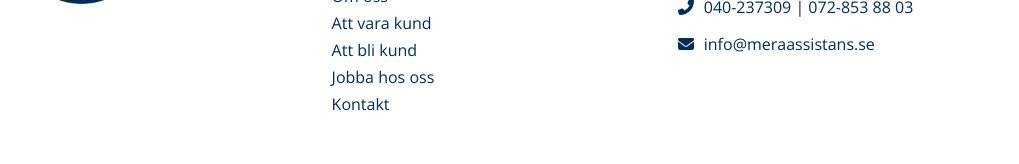
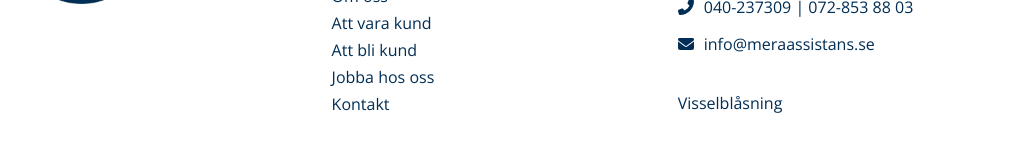
Before and after one commit to alexlarsson98/MeraAssistans, a React (Create React App) app: page / in a window 1280 px wide. Shown: the part 2690-2854 px from the top of the page, without its empty margins (130-1149 px from the left). Built offline with nearby package versions, Linux system fonts and the light colour scheme; no server answers.

Commit message:
visselblåsare länk

```diff
--- a/src/Footer.css
+++ b/src/Footer.css
@@ -42,6 +42,16 @@
   margin-bottom: 5px;
 }
 
+.footer-section a {
+  color: #012e55;
+  text-decoration: none;
+  margin-bottom: 5px;
+}
+
+.footer-section a:hover {
+  color: blue;
+}
+
 .footer-link:hover {
   color: blue;
 }
--- a/src/Footer.js
+++ b/src/Footer.js
@@ -58,6 +58,7 @@ const Footer = () => {
               <FontAwesomeIcon icon={faEnvelope} /><span>info@meraassistans.se</span>
             </div>
           </div>
+          <a href='https://whistle.qnister.com/mera'><br></br>Visselblåsning</a>
         </div>
       </div>
       <div className="footer-bottom">
```
